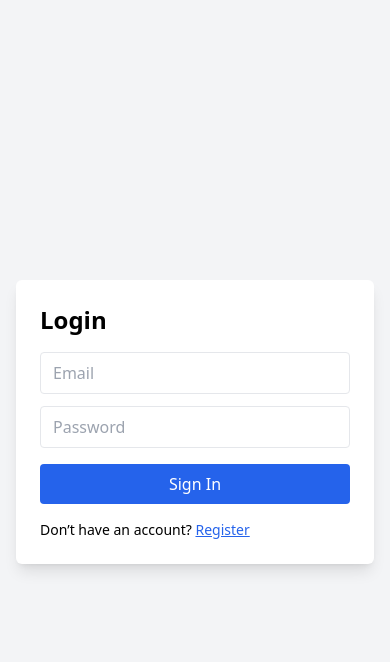
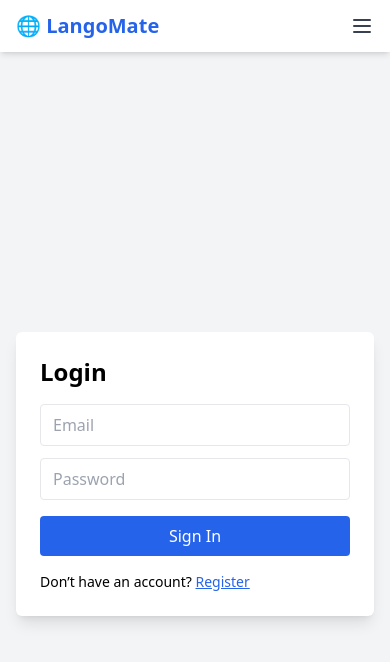
Before and after one commit to Jazlan06/global-language-exchange, a React (Vite) app in the folder client/: page /login in a window 390 px wide. Shown: the top 662 px of the page. Built offline with nearby package versions, Linux system fonts and the light colour scheme.

Commit message:
1. Navbar UI 2. Mobile plus Desktop UI

```diff
--- /dev/null
+++ b/client/src/components/Navbar.jsx
@@ -0,0 +1,92 @@
+import { useState } from 'react';
+import { Link } from 'react-router-dom';
+import { useAuth } from '../hooks/useAuth';
+
+export default function Navbar() {
+    const { user, logout } = useAuth();
+    const [menuOpen, setMenuOpen] = useState(false);
+
+    const toggleMenu = () => setMenuOpen((prev) => !prev);
+    const closeMenu = () => setMenuOpen(false);
+
+    return (
+        <nav className="bg-white shadow-md px-4 py-3 sticky top-0 z-50">
+            <div className="max-w-7xl mx-auto flex items-center justify-between">
+                {/* Logo */}
+                <Link to="/" className="text-xl font-bold text-blue-600 hover:text-blue-800">
+                    🌐 LangoMate
+                </Link>
+
+                {/* Hamburger Button */}
+                <button
+                    className="sm:hidden focus:outline-none"
+                    onClick={toggleMenu}
+                    aria-label="Toggle menu"
+                >
+                    <svg
+                        className="w-6 h-6 text-gray-700"
+                        fill="none"
+                        stroke="currentColor"
+                        viewBox="0 0 24 24"
+                        xmlns="http://www.w3.org/2000/svg"
+                    >
+                        {menuOpen ? (
+                            <path strokeLinecap="round" strokeLinejoin="round" strokeWidth={2} d="M6 18L18 6M6 6l12 12" />
+                        ) : (
+                            <path strokeLinecap="round" strokeLinejoin="round" strokeWidth={2} d="M4 6h16M4 12h16M4 18h16" />
+                        )}
+                    </svg>
+                </button>
+
+                {/* Desktop Menu */}
+                <div className="hidden sm:flex gap-6 items-center">
+                    {user ? (
+                        <>
+                            <Link to="/dashboard" className="text-gray-700 hover:text-blue-600 font-medium">Dashboard</Link>
+                            <Link to="/profile" className="text-gray-700 hover:text-blue-600 font-medium">Profile</Link>
+                            <Link to="/progress" className="text-gray-700 hover:text-blue-600 font-medium">Progress</Link>
+                            <button
+                                onClick={logout}
+                                className="bg-red-500 text-white px-4 py-1.5 rounded hover:bg-red-600"
+                            >
+                                Logout
+                            </button>
+                        </>
+                    ) : (
+                        <>
+                            <Link to="/login" className="text-gray-700 hover:text-blue-600 font-medium">Login</Link>
+                            <Link to="/register" className="text-gray-700 hover:text-blue-600 font-medium">Register</Link>
+                        </>
+                    )}
+                </div>
+            </div>
+
+            {/* Mobile Menu */}
+            {menuOpen && (
+                <div className="sm:hidden mt-3 space-y-2 px-2 pb-4">
+                    {user ? (
+                        <>
+                            <Link to="/dashboard" onClick={closeMenu} className="block text-gray-700 hover:text-blue-600">Dashboard</Link>
+                            <Link to="/profile" onClick={closeMenu} className="block text-gray-700 hover:text-blue-600">Profile</Link>
+                            <Link to="/quizzes/progress" onClick={closeMenu} className="block text-gray-700 hover:text-blue-600">Progress</Link>
+                            <button
+                                onClick={() => {
+                                    closeMenu();
+                                    logout();
+                                }}
+                                className="w-full text-left bg-red-500 text-white px-4 py-2 mt-2 rounded hover:bg-red-600"
+                            >
+                                Logout
+                            </button>
+                        </>
+                    ) : (
+                        <>
+                            <Link to="/login" onClick={closeMenu} className="block text-gray-700 hover:text-blue-600">Login</Link>
+                            <Link to="/register" onClick={closeMenu} className="block text-gray-700 hover:text-blue-600">Register</Link>
+                        </>
+                    )}
+                </div>
+            )}
+        </nav>
+    );
+}
--- a/client/src/main.jsx
+++ b/client/src/main.jsx
@@ -6,11 +6,13 @@ import App from './App.jsx';
 import './index.css';
 import { ToastContainer } from 'react-toastify';
 import 'react-toastify/dist/ReactToastify.css';
+import Navbar from './components/Navbar.jsx';
 
 ReactDOM.createRoot(document.getElementById('root')).render(
     <React.StrictMode>
         <AuthProvider>
             <BrowserRouter>
+                <Navbar />
                 <App />
                 <ToastContainer
                     position="top-center"
--- a/client/src/pages/DashboardPage.jsx
+++ b/client/src/pages/DashboardPage.jsx
@@ -21,17 +21,8 @@ export default function DashboardPage() {
             <div className="max-w-4xl mx-auto">
                 <header className="flex justify-between items-center mb-8">
                     <h1 className="text-3xl font-bold">
-                        Welcome, {user?.name || user?.email}
+                        Welcome {user?.name || user?.email}
                     </h1>
-                    <button
-                        onClick={logout}
-                        className="bg-red-600 text-white px-4 py-2 rounded hover:bg-red-700"
-                    >
-                        Logout
-                    </button>
-                    <Link to="/quizzes/progress" className="text-blue-600 hover:underline">
-                        View Quiz Progress
-                    </Link>
                 </header>
 
                 <div className="grid md:grid-cols-2 gap-6">
```
